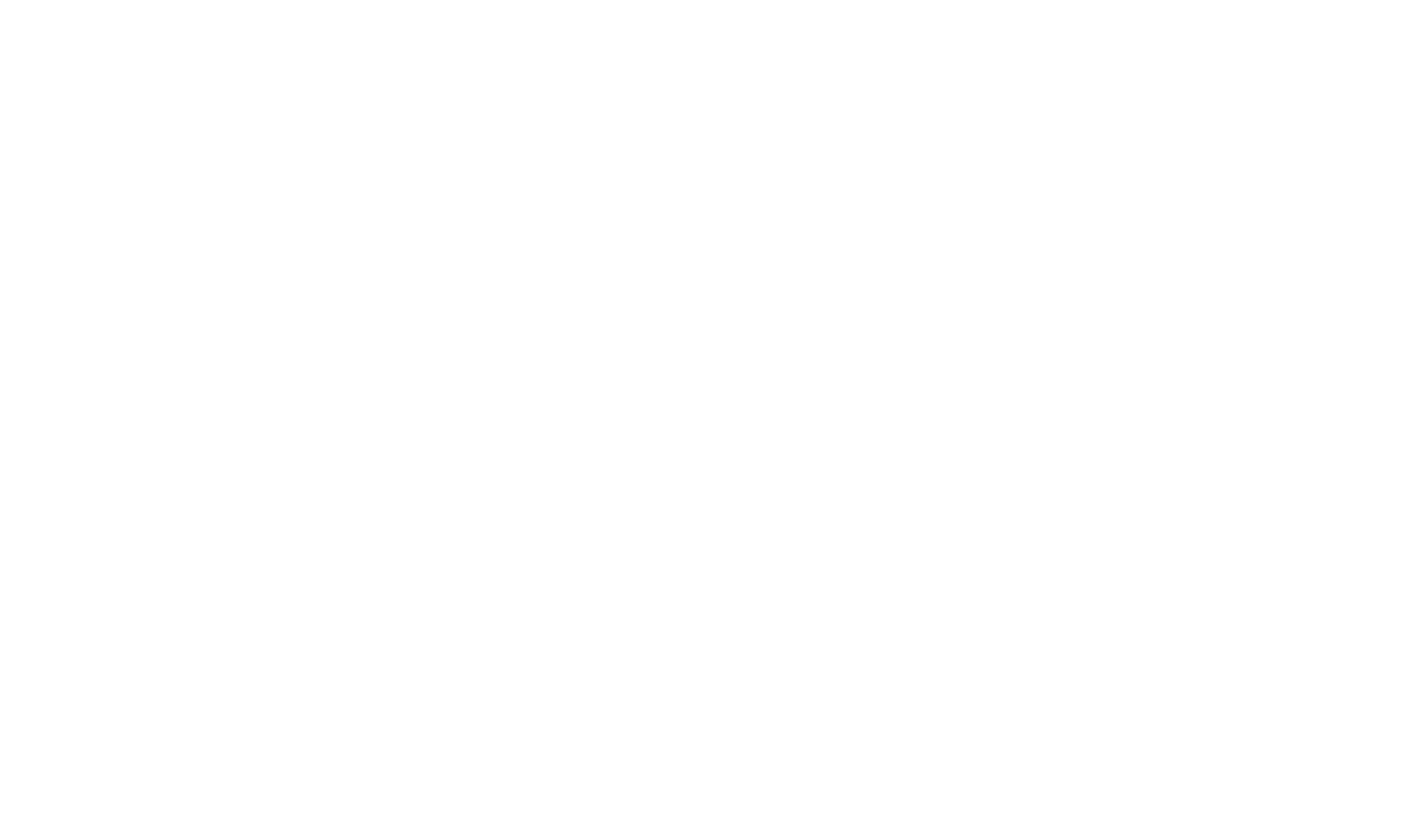
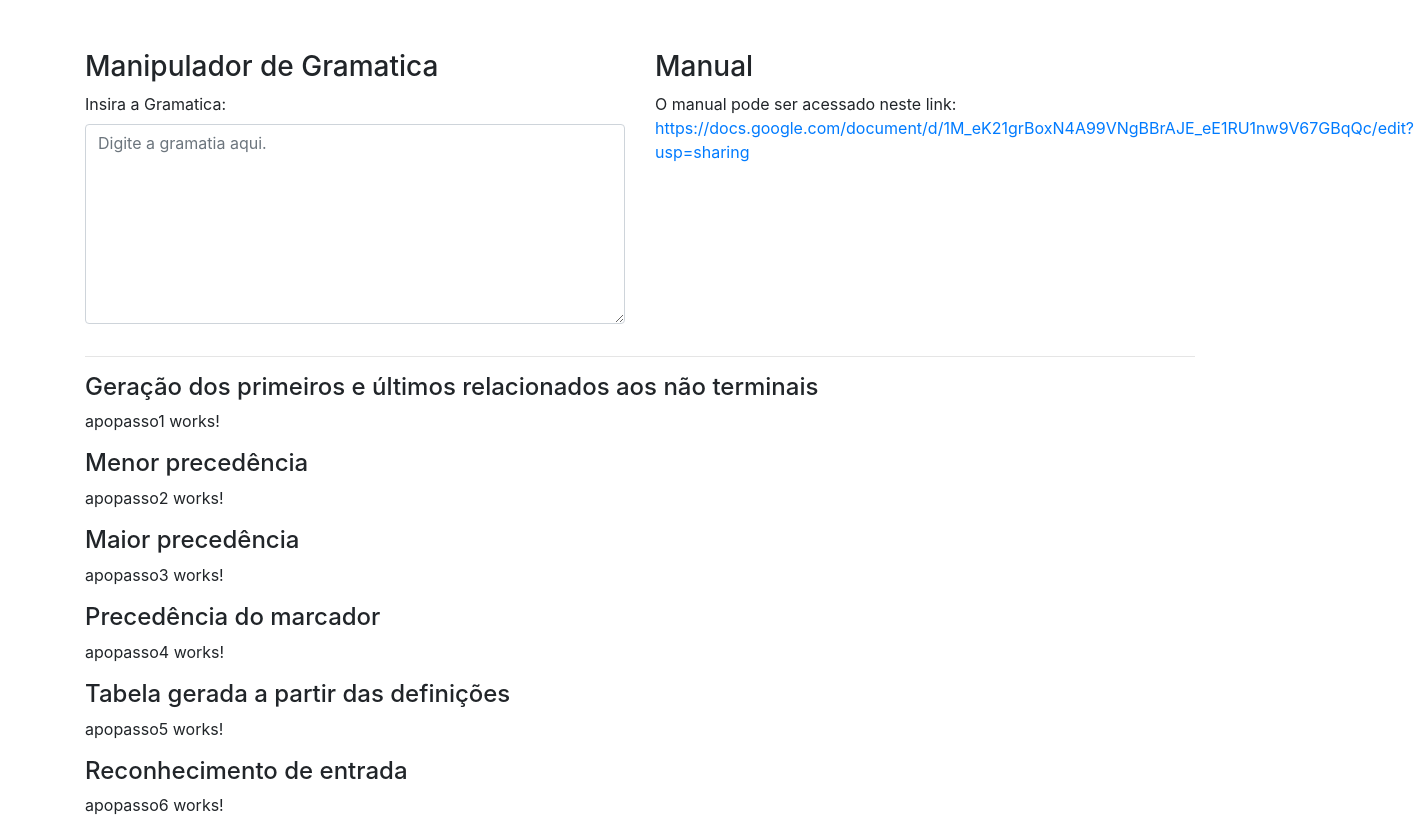
Before and after one commit to jacksomsoares/semanticalize, an Angular app: page /precedencia-operadores in a window 1280 px wide. Before the commit this address led to /. Shown: the part 460-1293 px from the top of the page, 1414 px wide, since content can reach past the window. Before the commit the page ends 800 px from the top, so only its background shows below. Built offline with nearby package versions, Linux system fonts and the light colour scheme.

Commit message:
ajuste layout

```diff
--- a/src/app/analise-precedencia-operadores/analise-precedencia-operadores.component.css
+++ b/src/app/analise-precedencia-operadores/analise-precedencia-operadores.component.css
@@ -0,0 +1,12 @@
+.txt-grammar {
+  height: 200px;
+}
+
+.container {
+  margin-top: 8rem;
+}
+
+.btn-grammar {
+  margin: 0px 5px;
+  min-width: 150px;
+}
--- a/src/app/analise-precedencia-operadores/analise-precedencia-operadores.component.html
+++ b/src/app/analise-precedencia-operadores/analise-precedencia-operadores.component.html
@@ -1,3 +1,62 @@
-<p>
-  analise-precedencia-operadores works!
-</p>
+<div class="container">
+  <div class="row">
+    <div class="col-6">
+      <div class="form-group">
+        <h3>Manipulador de Gramatica</h3>
+        <label for="comment">Insira a Gramatica:</label>
+        <textarea class="form-control txt-grammar" [(ngModel)]="textArea" placeholder="Digite a gramatia aqui."></textarea>
+      </div>
+    </div>
+    <div class="col-6">
+      <h3>Manual</h3>
+      <p>O manual pode ser acessado neste link:
+        <br>
+        <a href="https://docs.google.com/document/d/1M_eK21grBoxN4A99VNgBBrAJE_eE1RU1nw9V67GBqQc/edit?usp=sharing">https://docs.google.com/document/d/1M_eK21grBoxN4A99VNgBBrAJE_eE1RU1nw9V67GBqQc/edit?usp=sharing</a>
+      </p>
+    </div>
+  </div>
+  <hr>
+
+  <h4>Geração dos primeiros e últimos relacionados aos não terminais</h4>
+  <div class="row">
+    <div class="col-12">
+      <app-apopasso1></app-apopasso1>
+    </div>
+  </div>
+
+  <h4>Menor precedência</h4>
+  <div class="row">
+    <div class="col-12">
+      <app-apopasso2></app-apopasso2>
+    </div>
+  </div>
+
+  <h4>Maior precedência</h4>
+  <div class="row">
+    <div class="col-12">
+      <app-apopasso3></app-apopasso3>
+    </div>
+  </div>
+
+  <h4>Precedência do marcador</h4>
+  <div class="row">
+    <div class="col-12">
+      <app-apopasso4></app-apopasso4>
+    </div>
+  </div>
+
+  <h4>Tabela gerada a partir das definições</h4>
+  <div class="row">
+    <div class="col-12">
+      <app-apopasso5></app-apopasso5>
+    </div>
+  </div>
+
+  <h4>Reconhecimento de entrada</h4>
+  <div class="row">
+    <div class="col-12">
+      <app-apopasso6></app-apopasso6>
+    </div>
+  </div>
+
+</div>
--- a/src/app/app-routing/app-routing.module.ts
+++ b/src/app/app-routing/app-routing.module.ts
@@ -2,13 +2,15 @@ import { NgModule } from '@angular/core';
 import { RouterModule, Routes, Router } from '@angular/router';
 
 import { GrammarComponent } from '../grammar/grammar.component';
+import { AnalisePrecedenciaOperadoresComponent } from '../analise-precedencia-operadores/analise-precedencia-operadores.component';
 
 const routes: Routes = [
-  {path: 'analise-preditiva', component: GrammarComponent }
+  { path: 'analise-preditiva', component: GrammarComponent },
+  { path: 'precedencia-operadores', component: AnalisePrecedenciaOperadoresComponent }
 ];
 
 @NgModule({
-  imports: [ RouterModule.forRoot(routes)],
+  imports: [RouterModule.forRoot(routes)],
   exports: [RouterModule],
   declarations: []
 })
--- a/src/app/app.component.html
+++ b/src/app/app.component.html
@@ -15,15 +15,14 @@
 
 <nav class="navbar navbar-expand-lg navbar-light bg-light">
   <div class="collapse navbar-collapse" id="navbarSupportedContent">
-    <ul class="navbar-nav mr-auto">
-      <li class="nav-item active">
+    <ul class="navbar-nav">
+      <li class="nav-item">
         <a class="nav-link" routerLink="analise-preditiva">Analise Preditiva <span class="sr-only">(current)</span></a>
       </li>
+      <li class="nav-item">
+        <a class="nav-link" routerLink="precedencia-operadores">Precedência de Operadores</a>
+      </li>
     </ul>
-    <form class="form-inline my-2 my-lg-0">
-      <input class="form-control mr-sm-2" type="search" placeholder="Search" aria-label="Search">
-      <button class="btn btn-outline-success my-2 my-sm-0" type="submit">Search</button>
-    </form>
   </div>
 </nav>
 
```
